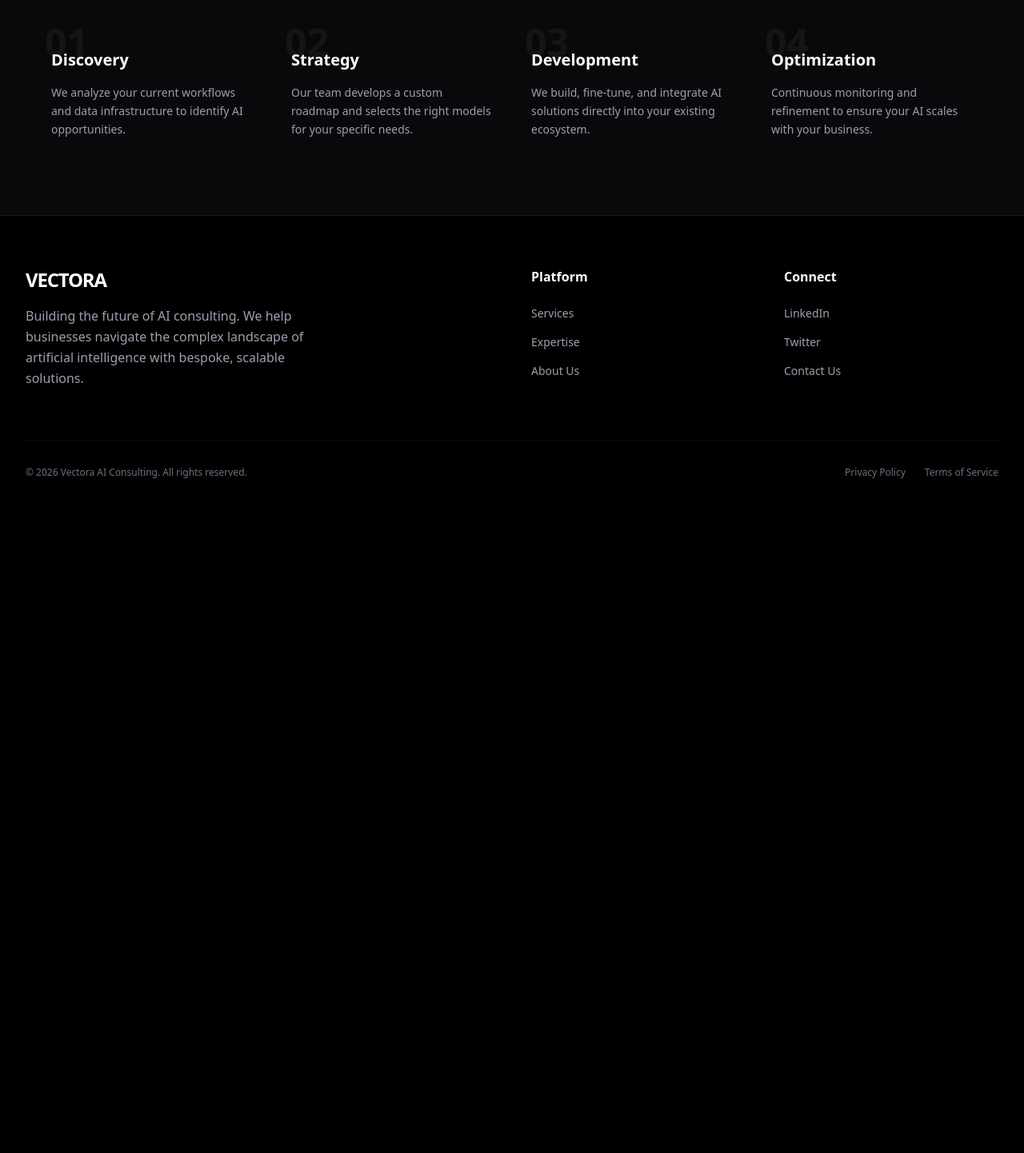
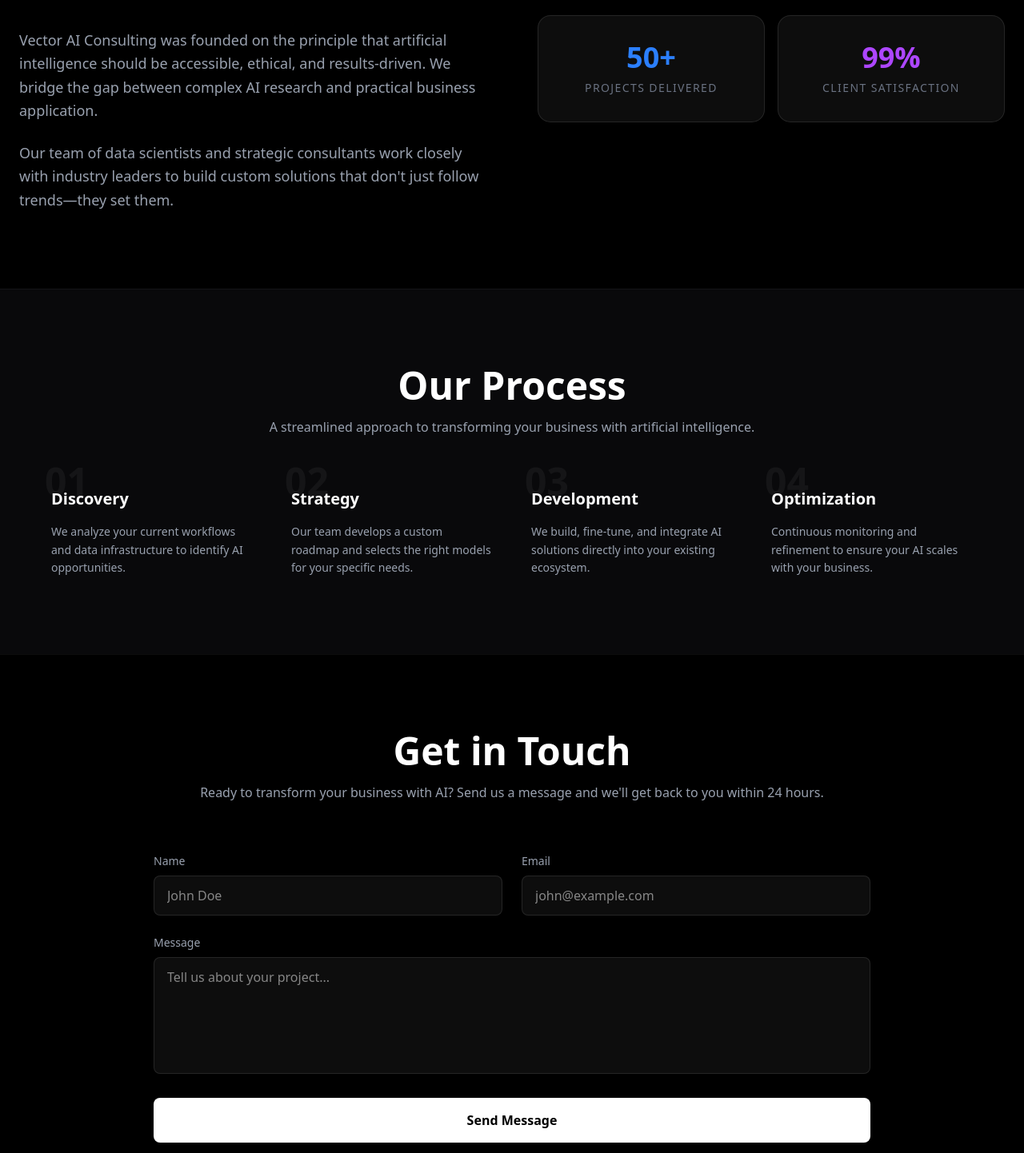
Before and after one commit to himanshua/vectoraiconsulting, a Next.js app: page / in a window 1280 px wide. Shown: the part 1628-3070 px from the top of the page at 80% size. Before the commit the page ends 2291 px from the top, so only its background shows below. Built offline with nearby package versions, Linux system fonts and the light colour scheme.

Commit message:
fix: resolve security vulnerabilities and sync lockfile to stable Next.js 15.2.0

```diff
--- /dev/null
+++ b/app/components/About.tsx
@@ -0,0 +1,29 @@
+import React from 'react';
+
+export default function About() {
+  return (
+    <section id="about" className="py-24 bg-black px-6">
+      <div className="max-w-7xl mx-auto grid grid-cols-1 md:grid-cols-2 gap-16 items-center">
+        <div>
+          <h2 className="text-3xl md:text-5xl font-bold mb-8">Pioneering the AI Revolution</h2>
+          <p className="text-gray-400 text-lg leading-relaxed mb-6">
+            Vector AI Consulting was founded on the principle that artificial intelligence should be accessible, ethical, and results-driven. We bridge the gap between complex AI research and practical business application.
+          </p>
+          <p className="text-gray-400 text-lg leading-relaxed">
+            Our team of data scientists and strategic consultants work closely with industry leaders to build custom solutions that don't just follow trends—they set them.
+          </p>
+        </div>
+        <div className="grid grid-cols-2 gap-4">
+          <div className="p-8 bg-white/5 border border-white/10 rounded-2xl text-center">
+            <div className="text-4xl font-bold text-blue-500 mb-2">50+</div>
+            <div className="text-sm text-gray-500 uppercase tracking-widest">Projects Delivered</div>
+          </div>
+          <div className="p-8 bg-white/5 border border-white/10 rounded-2xl text-center">
+            <div className="text-4xl font-bold text-purple-500 mb-2">99%</div>
+            <div className="text-sm text-gray-500 uppercase tracking-widest">Client Satisfaction</div>
+          </div>
+        </div>
+      </div>
+    </section>
+  );
+}
--- /dev/null
+++ b/app/components/Contact.tsx
@@ -0,0 +1,57 @@
+import React from 'react';
+
+export default function Contact() {
+  return (
+    <section id="contact" className="py-24 bg-black px-6 border-t border-white/5">
+      <div className="max-w-4xl mx-auto">
+        <div className="text-center mb-16">
+          <h2 className="text-3xl md:text-5xl font-bold mb-4">Get in Touch</h2>
+          <p className="text-gray-400">
+            Ready to transform your business with AI? Send us a message and we'll get back to you within 24 hours.
+          </p>
+        </div>
+
+        <form className="space-y-6">
+          <div className="grid grid-cols-1 md:grid-cols-2 gap-6">
+            <div className="space-y-2">
+              <label htmlFor="name" className="block text-sm font-medium text-gray-400">Name</label>
+              <input
+                type="text"
+                id="name"
+                className="w-full px-4 py-3 bg-white/5 border border-white/10 rounded-lg focus:outline-none focus:border-blue-500 transition-colors text-white"
+                placeholder="John Doe"
+                required
+              />
+            </div>
+            <div className="space-y-2">
+              <label htmlFor="email" className="block text-sm font-medium text-gray-400">Email</label>
+              <input
+                type="email"
+                id="email"
+                className="w-full px-4 py-3 bg-white/5 border border-white/10 rounded-lg focus:outline-none focus:border-blue-500 transition-colors text-white"
+                placeholder="john@example.com"
+                required
+              />
+            </div>
+          </div>
+          <div className="space-y-2">
+            <label htmlFor="message" className="block text-sm font-medium text-gray-400">Message</label>
+            <textarea
+              id="message"
+              rows={5}
+              className="w-full px-4 py-3 bg-white/5 border border-white/10 rounded-lg focus:outline-none focus:border-blue-500 transition-colors text-white resize-none"
+              placeholder="Tell us about your project..."
+              required
+            ></textarea>
+          </div>
+          <button
+            type="submit"
+            className="w-full py-4 bg-white text-black font-bold rounded-lg hover:bg-gray-200 transition-colors cursor-pointer"
+          >
+            Send Message
+          </button>
+        </form>
+      </div>
+    </section>
+  );
+}
--- a/app/components/Footer.tsx
+++ b/app/components/Footer.tsx
@@ -23,8 +23,8 @@
           <h4 className="font-semibold mb-6 text-white">Platform</h4>
           <ul className="space-y-4 text-gray-400 text-sm">
             <li><Link href="#services" className="hover:text-white transition-colors">Services</Link></li>
-            <li><Link href="/expertise" className="hover:text-white transition-colors">Expertise</Link></li>
-            <li><Link href="/about" className="hover:text-white transition-colors">About Us</Link></li>
+            <li><Link href="#services" className="hover:text-white transition-colors">Expertise</Link></li>
+            <li><Link href="#about" className="hover:text-white transition-colors">About Us</Link></li>
           </ul>
         </div>
         <div>
@@ -32,7 +32,7 @@
           <ul className="space-y-4 text-gray-400 text-sm">
             <li><a href="https://linkedin.com" className="hover:text-white transition-colors">LinkedIn</a></li>
             <li><a href="https://twitter.com" className="hover:text-white transition-colors">Twitter</a></li>
-            <li><Link href="/contact" className="hover:text-white transition-colors">Contact Us</Link></li>
+            <li><Link href="#contact" className="hover:text-white transition-colors">Contact Us</Link></li>
           </ul>
         </div>
       </div>
--- a/app/components/Hero.tsx
+++ b/app/components/Hero.tsx
@@ -25,7 +25,7 @@
 
         <div className="flex flex-col sm:flex-row items-center justify-center gap-4">
           <Link
-            href="/contact"
+            href="#contact"
             className="px-8 py-4 bg-white text-black font-semibold rounded-full hover:bg-gray-200 transition-colors w-full sm:w-auto"
           >
             Get Started
--- a/app/components/Navbar.tsx
+++ b/app/components/Navbar.tsx
@@ -11,8 +11,8 @@
         <div className="hidden md:flex items-center gap-8 text-sm font-medium text-gray-400">
           <Link href="#services" className="hover:text-white transition-colors">Services</Link>
           <Link href="#process" className="hover:text-white transition-colors">Process</Link>
-          <Link href="/about" className="hover:text-white transition-colors">About</Link>
-          <Link href="/contact" className="px-5 py-2 bg-white text-black rounded-full hover:bg-gray-200 transition-colors">
+          <Link href="#about" className="hover:text-white transition-colors">About</Link>
+          <Link href="#contact" className="px-5 py-2 bg-white text-black rounded-full hover:bg-gray-200 transition-colors">
             Contact Us
           </Link>
         </div>
--- a/app/page.tsx
+++ b/app/page.tsx
@@ -2,13 +2,17 @@
 import Services from "./components/Services";
 import Process from "./components/Process";
 import Footer from "./components/Footer";
+import Contact from "./components/Contact";
+import About from "./components/About";
 
 export default function Home() {
   return (
     <main>
       <Hero />
       <Services />
+      <About />
       <Process />
+      <Contact />
       <Footer />
     </main>
   );
```
